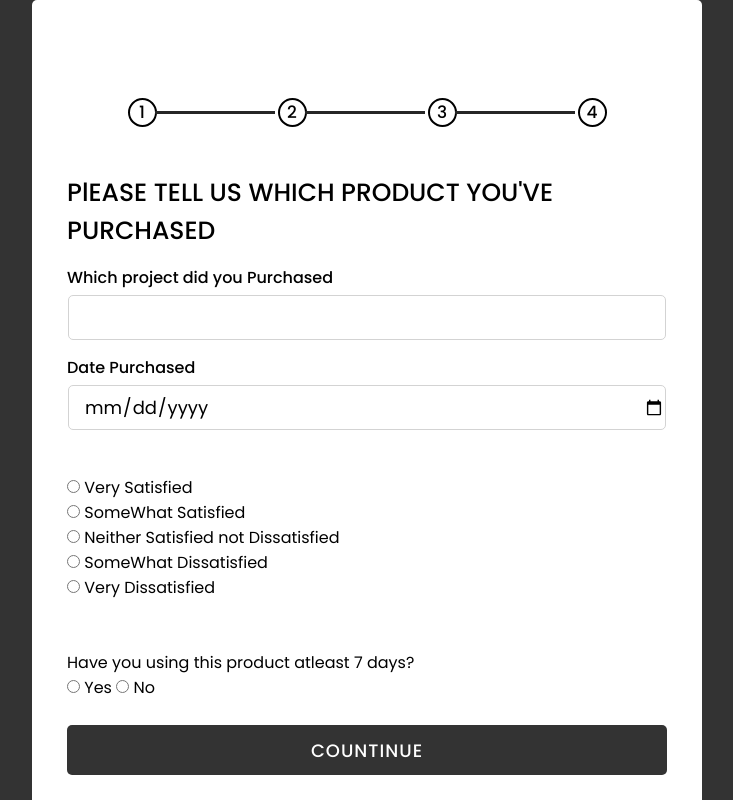
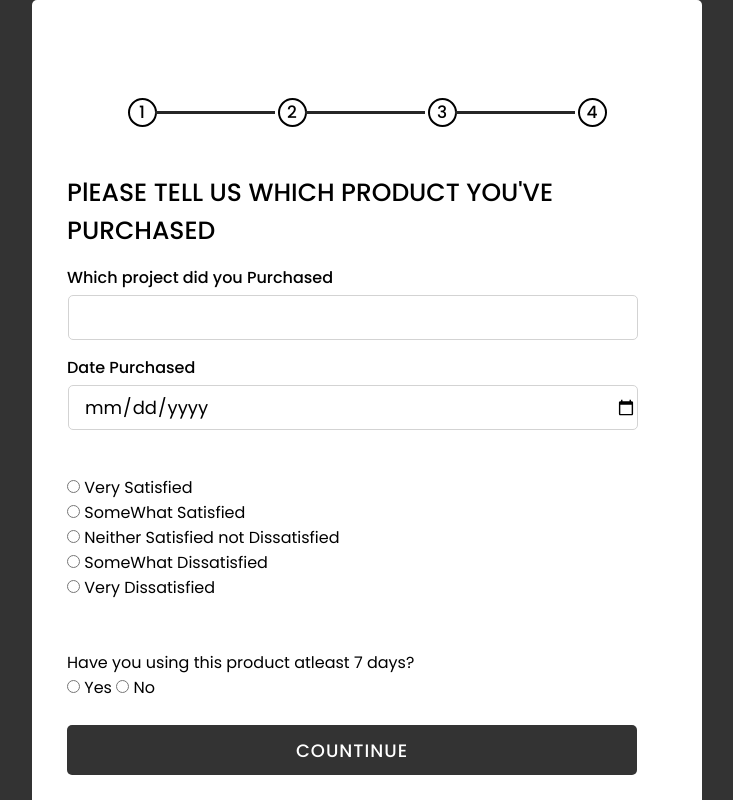
Before and after one commit to Muhammad-Hunain/formama, a plain HTML site: page index.html in a window 1280 px wide. Shown: the top 800 px of the page, without its empty margins (273-1006 px from the left). Drawn offline with Linux system fonts and the light colour scheme.

Commit message:
third-commmit

```diff
--- a/style.css
+++ b/style.css
@@ -33,6 +33,7 @@ body {
     /* text-align: center; */
     border-radius: 5px;
     padding: 50px 35px 10px 35px;
+    margin: 0 auto;
 }
 .container header {
     font-size: 35px;
@@ -71,7 +72,7 @@ form .page .field .label {
 form .page .field input {
     box-sizing: border-box;
     height: 100%;
-    width: 100%;
+    width: 95%;
     border: 1px solid var(--inputBorderColor);
     border-radius: 5px;
     padding-left: 15px;
@@ -89,7 +90,7 @@ form .page .field select {
     font-weight: 500;
 }
 form .page .field button {
-    width: 100%;
+    width: 95%;
     height: calc(100% + 5px);
     border: none;
     background: var(--secondary);
@@ -260,3 +261,10 @@ form .page .btns button.next {
 .text1{
     margin-top: 40px !important;
 } */
+
+
+
+
+textarea{
+    width:95%;
+}
```
